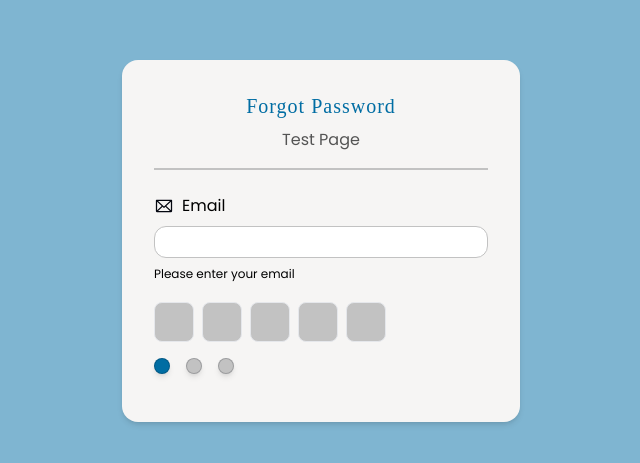
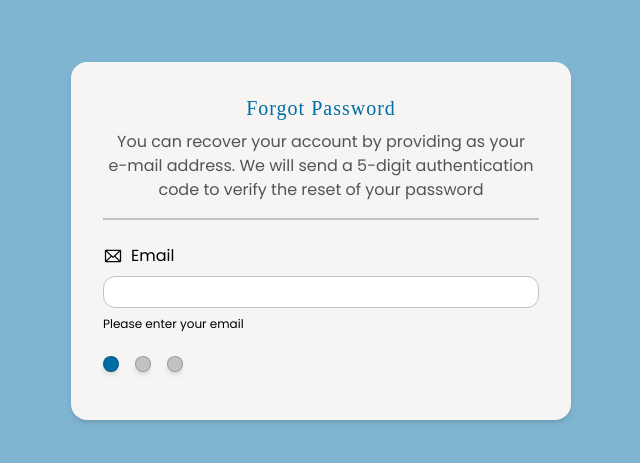
Before and after one commit to bryancastillo10/water-analytics, a React (Vite) app in the folder client/: page /forgot-password in a window 1280 px wide. Shown: the part 159-622 px from the top of the page, without its empty margins (319-959 px from the left). Built offline with nearby package versions, Linux system fonts and the light colour scheme; a web font is replaced by a local one.

Commit message:
🟦 layout: adjust auth container layout

```diff
--- a/client/src/components/ui/Button.tsx
+++ b/client/src/components/ui/Button.tsx
@@ -21,7 +21,7 @@ const Button = ({
         case "primary":
           return "border border-transparent bg-primary text-white hover:bg-primary/70";
         case "outline":
-          return "border text-primary border-primary hover:border-secondary  hover:bg-secondary hover:text-white";
+          return "border text-primary border-primary hover:border-primary  hover:bg-primary hover:text-white";
         default:
           return "bg-cyan-600 text-slate-100  hover:bg-teal-500/90 p-0";
       }
--- a/client/src/features/auth/components/AuthContainer.tsx
+++ b/client/src/features/auth/components/AuthContainer.tsx
@@ -9,15 +9,13 @@ const AuthContainer = ({body,title,caption}:AuthContainerProps) => {
   return (
     <main className="bg-primary/50 w-full h-screen">
       <section className="flex flex-col justify-center items-center h-screen w-fit m-auto">
-        <div className="bg-light w-lg rounded-2xl shadow-md p-20">
+        <div className="bg-light w-[440px] xl:w-[500px] rounded-2xl shadow-md px-20 py-12">
           <h1 className="font-secondary text-2xl tracking-wider text-center text-nowrap text-primary mb-2">
             {title}
           </h1>
-                  <p className="text-darkGray text-center">{caption}</p>
+          <p className="text-darkGray text-center xl:text-balance">{caption}</p>
           <hr className="border border-neutral my-4" />
-          <div className="mt-4">
-            {body}
-          </div>
+          <div className="mt-4">{body}</div>
         </div>
       </section>
     </main>
--- a/client/src/features/auth/components/ForgotPassword.tsx
+++ b/client/src/features/auth/components/ForgotPassword.tsx
@@ -1,6 +1,6 @@
 import { useState } from "react";
 import { Envelope } from "@phosphor-icons/react";
-import { CodeInput, FormInput, ProgressBar } from "@/components/ui";
+import { FormInput, ProgressBar } from "@/components/ui";
 
 // enum STEP {
 //     EMAIL = 0,
@@ -35,18 +35,16 @@ const ForgotPassword = () => {
     //     return 'Back';
     // },[step]);
 
-    const handleCompletedCode = (code: string) => {
-        console.log(typeof code);
-    }
+
 
   return (
     <main className="bg-primary/50 w-full h-screen">
       <section className="flex flex-col justify-center items-center h-screen w-fit m-auto">
-        <div className="bg-light w-md rounded-2xl shadow-md p-8">
+        <div className="bg-light w-[440px] xl:w-[500px] rounded-2xl shadow-md p-8">
           <h1 className="font-secondary text-xl tracking-wider text-center text-nowrap text-primary mb-2">
             Forgot Password
           </h1>
-          <p className="text-darkGray text-center">Test Page</p>
+          <p className="text-darkGray text-center xl:text-balance">You can recover your account by providing as your e-mail address. We will send a 5-digit authentication code to verify the reset of your password</p>
           <hr className="border border-neutral my-4" />
                   <div className="mt-4">
                       <FormInput
@@ -58,7 +56,7 @@ const ForgotPassword = () => {
                           onChange={(e) => setEmail(e.target.value)}
                           validationMessage="Please enter your email"
                       />
-                      <CodeInput length={5} onComplete={handleCompletedCode} />
+
 
                       <ProgressBar step={1} totalSteps={3} />
           </div>
```
